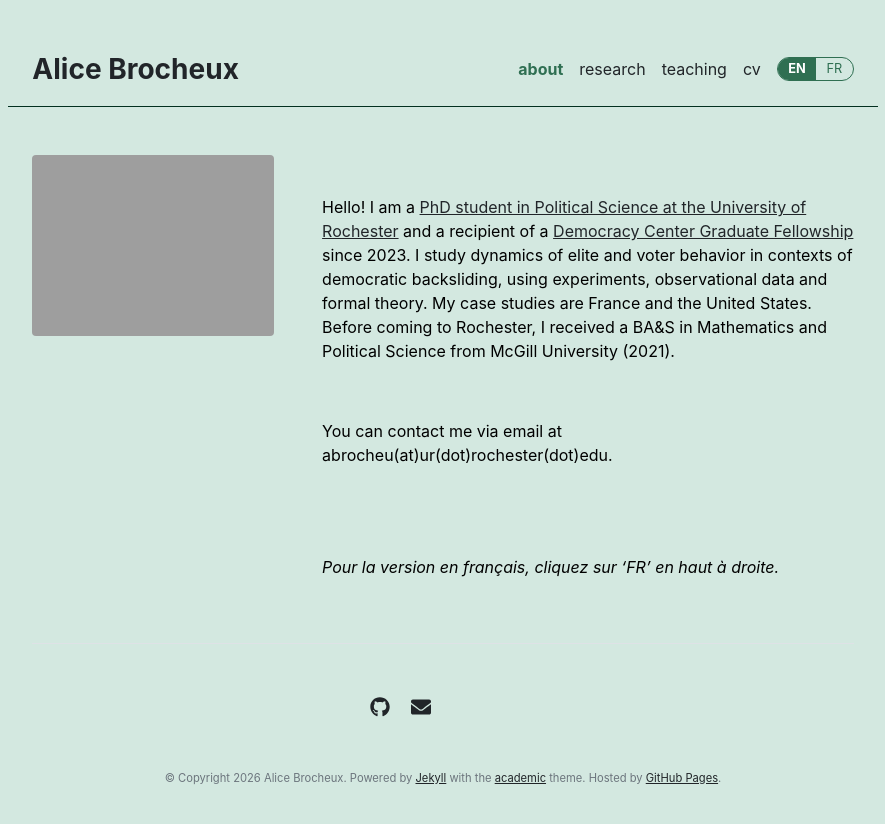
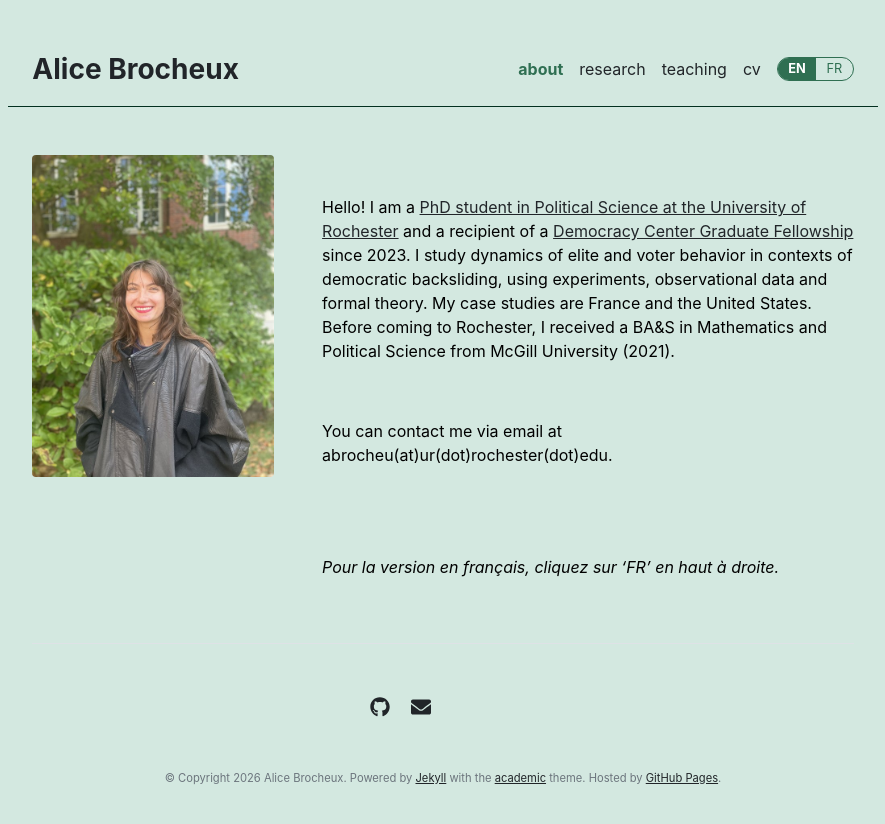
Before and after one commit to AliceBrocheux/alicebrocheux.github.io, a Jekyll site: the page built from index.md, in a window 1280 px wide. Shown: the top 824 px of the page, without its empty margins (197-1082 px from the left). Built offline with Jekyll 4.4.1, drawn with Linux system fonts in a browser that asks for light colours.

Commit message:
Fix broken profile photo (HEIC isn't web-viewable)
.heic (Apple's photo format) can't be displayed by any browser, which
is why the About page showed the alt text "Photo" instead of an
actual image. Converted to JPG, resized from 3024x4032 (1.7MB) down
to 600x800 (~90KB) since it only displays at a fraction of that size,
and pointed about.html at the new file.

Co-Authored-By: Claude Sonnet 5 <noreply@anthropic.com>
Claude-Session: https://claude.ai/code/session_0155iGnd9qZpnMEwwTh5PQqH

```diff
--- a/_layouts/about.html
+++ b/_layouts/about.html
@@ -4,8 +4,7 @@ layout: default
 
 <div class="row g-5 mb-5">
   <div class="col-md-4">
-    <!-- EDIT: replace with a real photo at assets/img/profile.jpg, then swap the src below -->
-    <img src="{{ site.github.url }}/assets/img/profile_pic.heic" alt="Photo" width="100%" class="rounded">
+    <img src="{{ site.github.url }}/assets/img/profile_pic.jpg" alt="Photo of {{ site.title }}" width="100%" class="rounded">
   </div>
   <div class="col-md-8">
     {{ content }}
```
Also changed, not shown: assets/img/profile_pic.jpg (added), 1 other file.
